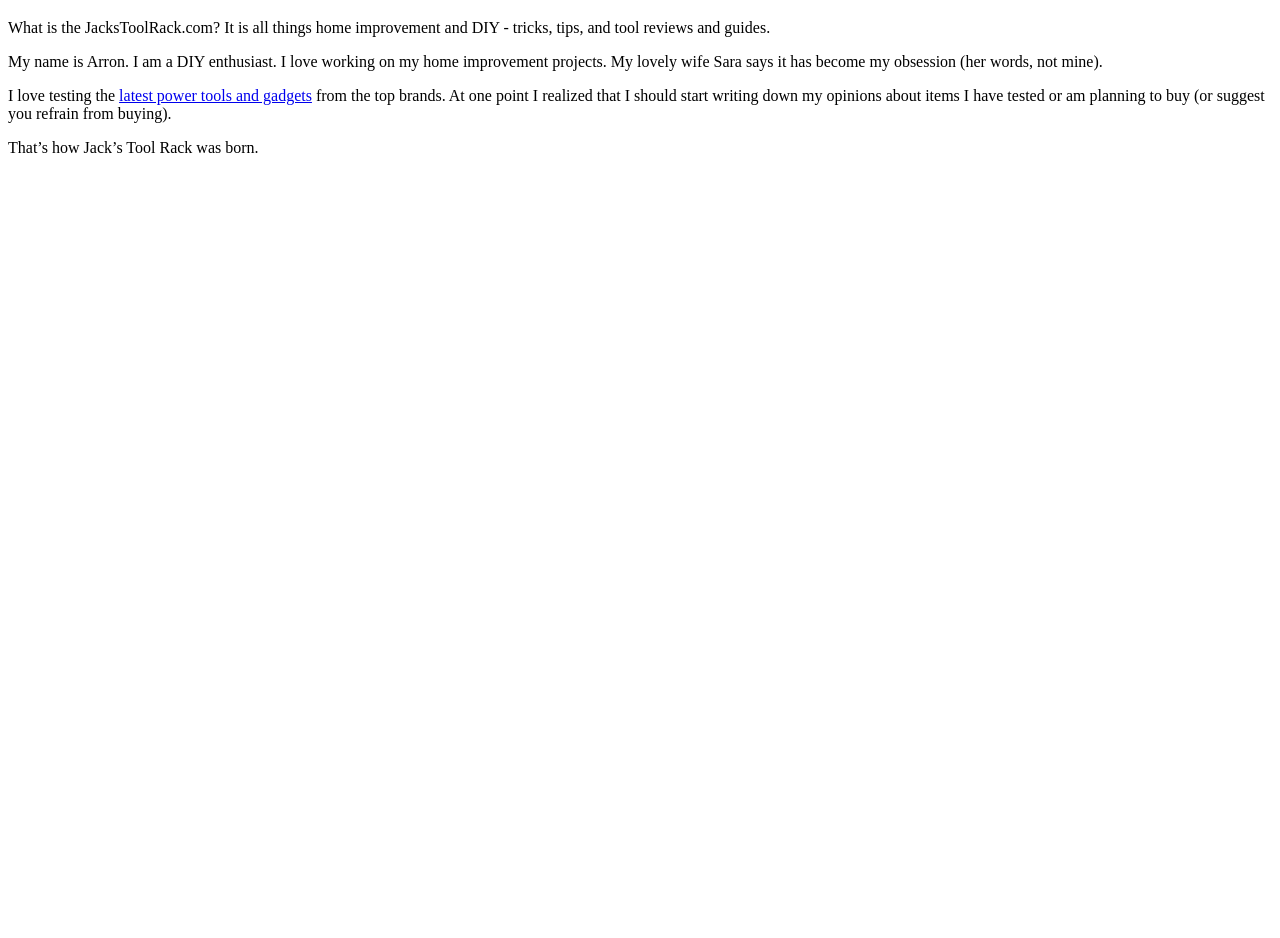
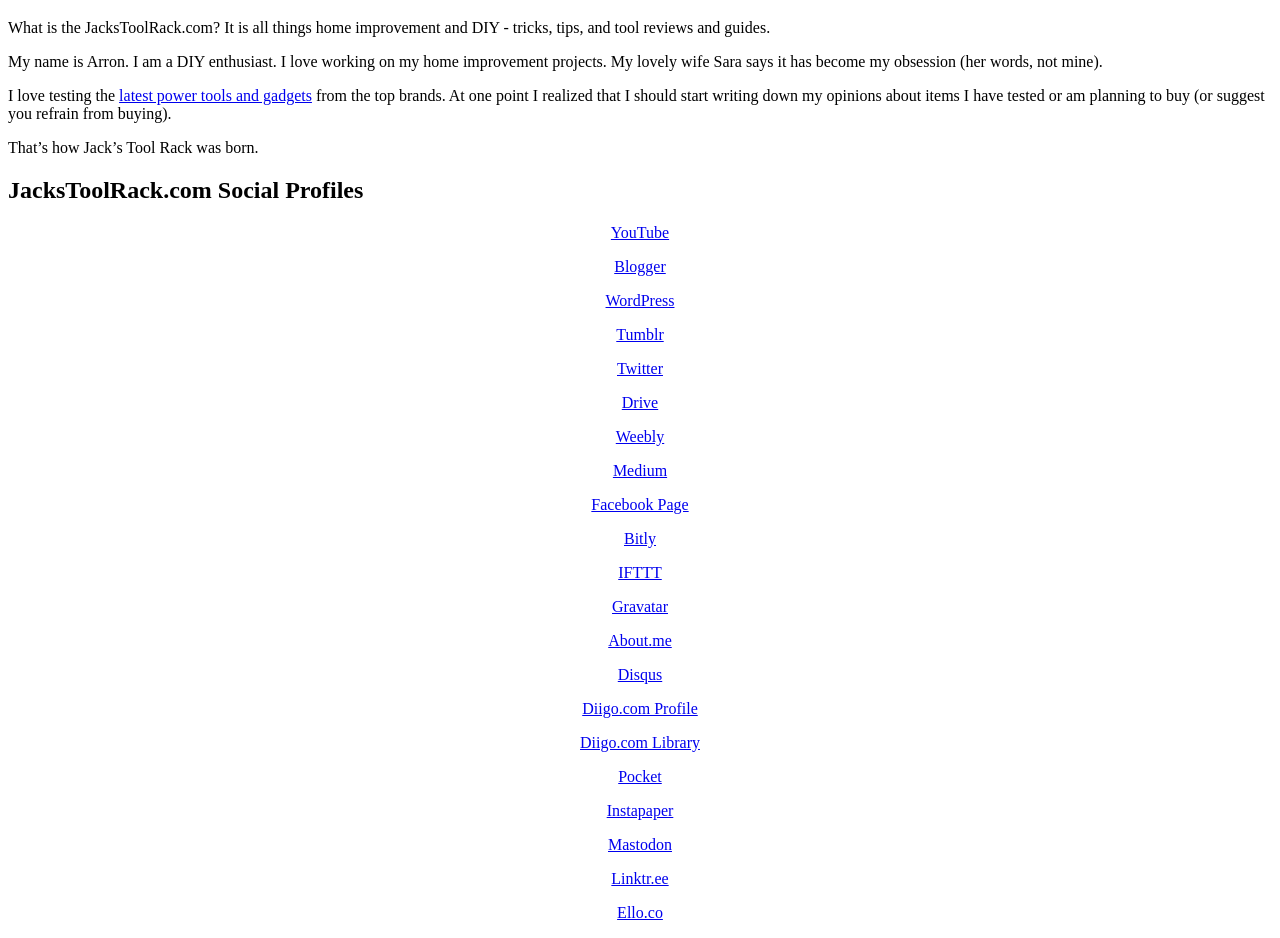
Before and after one commit to jackstoolrack/jackstoolrack.github.io, a plain HTML site: page index.html in a window 1280 px wide. Shown: the part 61-999 px from the top of the page. Before the commit the page ends 800 px from the top, so only its background shows below. Drawn offline with Linux system fonts and the light colour scheme.

Commit message:
Update index.html

```diff
--- a/index.html
+++ b/index.html
@@ -19,5 +19,29 @@ I love testing the <a href="https://sites.google.com/view/jackstoolrack/">latest
 <p>
 That’s how Jack’s Tool Rack was born.
 </p>
+<h2>JacksToolRack.com Social Profiles</h2>
+<div id="JacksToolRack.com Social Profiles">
+<p style="text-align:center"><a href="https://www.youtube.com/channel/UCEOJVOuQdhG9afxx_Ks-euQ/about ">YouTube</a></p>
+<p style="text-align:center"><a href="https://jackstoolrack.blogspot.com/">Blogger</a></p>
+<p style="text-align:center"><a href="https://jackstoolrack.home.blog">WordPress</a></p>
+<p style="text-align:center"><a href="https://jackstoolrack.tumblr.com">Tumblr</a></p>
+<p style="text-align:center"><a href="https://twitter.com/JacksToolRack">Twitter</a></p>
+<p style="text-align:center"><a href="https://drive.google.com/drive/folders/1ALlT9Mfa2bixEesAMuBVdlousO0VfSOr?usp=drive_open">Drive</a></p>
+<p style="text-align:center"><a href="https://jackstoolrack.weebly.com">Weebly</a></p>
+<p style="text-align:center"><a href="https://medium.com/@arron.boles">Medium</a></p>
+<p style="text-align:center"><a href="https://www.facebook.com/jackstoolrack/">Facebook Page</a></p>
+<p style="text-align:center"><a href="http://bitly.com/u/o_7913rlcvr1">Bitly</a></p>
+<p style="text-align:center"><a href="https://ifttt.com/p/jackstoolrack">IFTTT</a></p>
+<p style="text-align:center"><a href="https://en.gravatar.com/arronb911">Gravatar</a></p>
+<p style="text-align:center"><a href="https://about.me/arronboles">About.me</a></p>
+<p style="text-align:center"><a href="https://disqus.com/by/arronboles/">Disqus</a></p>
+<p style="text-align:center"><a href="https://www.diigo.com/profile/jackstoolrack">Diigo.com Profile</a></p>
+<p style="text-align:center"><a href="https://www.diigo.com/user/jackstoolrack">Diigo.com Library</a></p>
+<p style="text-align:center"><a href="https://getpocket.com/@jackstoolrack">Pocket</a></p>
+<p style="text-align:center"><a href="https://www.instapaper.com/p/jackstoolrack">Instapaper</a></p>
+<p style="text-align:center"><a href="https://mastodon.social/@jackstoolrack">Mastodon</a></p>
+<p style="text-align:center"><a href="https://linktr.ee/jackstoolrack">Linktr.ee</a></p>
+<p style="text-align:center"><a href="https://ello.co/arronboles">Ello.co</a></p>
+</div>
 </body>
 </html>
```
